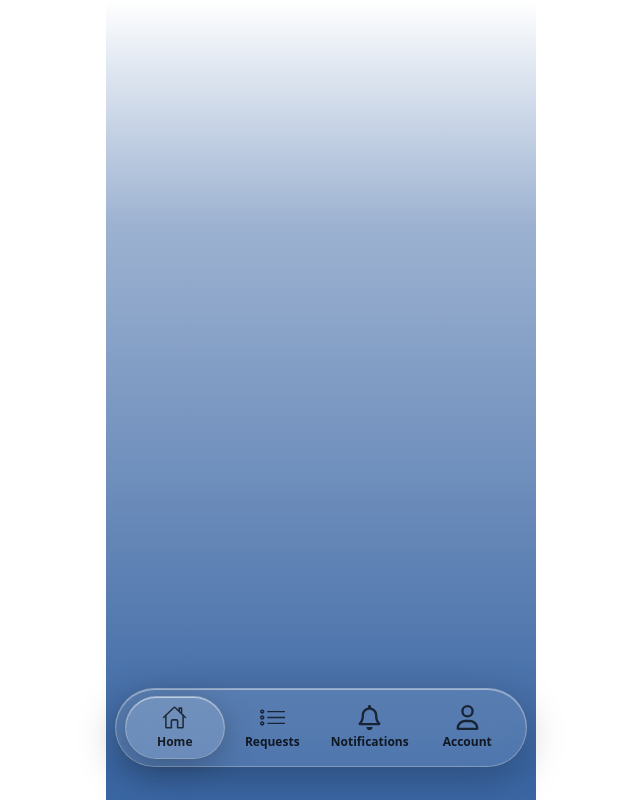
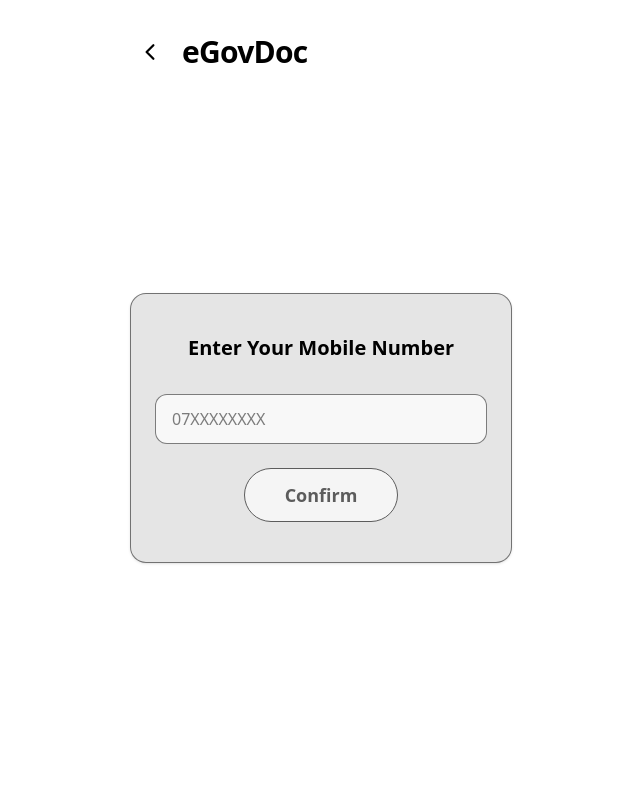
Before and after one commit to rajeevansharan/Hackstreet-Boys_eGovDoc, a React (Vite) app in the folder citizen-ui/: page /enter-phone in a window 1280 px wide. Shown: the whole page, without its empty margins (319-959 px from the left). Built offline with nearby package versions, Linux system fonts and the light colour scheme; no server answers.

Commit message:
Login finished

```diff
--- /dev/null
+++ b/citizen-ui/src/pages/EnterPhoneNumber.jsx
@@ -0,0 +1,95 @@
+import { useState } from "react";
+import { IoChevronBack } from "react-icons/io5";
+import { useNavigate } from "react-router-dom";
+
+// Page: Enter Your Mobile Number
+// After successful username/password login, user lands here to start phone OTP MFA.
+// Attempts to call optional backend endpoint POST /auth/request-phone-otp { phone }
+// If backend not implemented yet, falls back to a mock and proceeds to OTP page.
+
+export default function EnterPhoneNumber() {
+  const navigate = useNavigate();
+  const [phone, setPhone] = useState("");
+  const [loading, setLoading] = useState(false);
+  const [error, setError] = useState("");
+
+  const apiBase = import.meta.env.VITE_API_BASE || "http://localhost:8000";
+
+  const cleaned = phone.replace(/\D/g, "");
+  const disabled = loading || cleaned.length < 9; // allow 9+ digits
+
+  async function handleSubmit(e) {
+    e.preventDefault();
+    if (disabled) return;
+    setError("");
+    setLoading(true);
+    try {
+      // Try real API if it exists
+      const res = await fetch(`${apiBase}/auth/request-phone-otp`, {
+        method: "POST",
+        headers: { "Content-Type": "application/json" },
+        body: JSON.stringify({ phone: cleaned }),
+        credentials: "include",
+      }).catch(() => null);
+      if (!res || !res.ok) {
+        // Fallback mock path (no backend yet)
+        console.warn(
+          "request-phone-otp endpoint missing; using mock OTP 123456",
+        );
+        sessionStorage.setItem("egovdoc:mockOtp", "123456");
+      }
+      navigate("/verify-otp", { state: { phone: cleaned } });
+    } catch (err) {
+      setError(err.message || "Failed to send OTP");
+    } finally {
+      setLoading(false);
+    }
+  }
+
+  return (
+    <div className="mx-auto flex h-full w-full max-w-[430px] flex-col px-6 py-6">
+      <header className="flex items-center gap-3 py-2 text-3xl font-semibold">
+        <button
+          type="button"
+          onClick={() => navigate(-1)}
+          aria-label="Back"
+          className="flex h-10 w-10 items-center justify-center rounded-full text-black transition hover:bg-black/10"
+        >
+          <IoChevronBack className="h-6 w-6" />
+        </button>
+        <span className="tracking-tight">eGovDoc</span>
+      </header>
+      <div className="flex flex-1 items-center">
+        <form
+          onSubmit={handleSubmit}
+          className="w-full rounded-2xl border border-black/50 bg-black/10 px-6 py-10 text-center shadow-sm backdrop-blur"
+        >
+          <h1 className="mb-8 text-xl font-semibold">
+            Enter Your Mobile Number
+          </h1>
+          <input
+            type="tel"
+            inputMode="tel"
+            pattern="[0-9]*"
+            value={phone}
+            onChange={(e) => setPhone(e.target.value)}
+            placeholder="07XXXXXXXX"
+            className="mx-auto mb-6 block w-full rounded-xl border border-black/50 bg-white/70 px-4 py-3 text-base outline-none focus:border-[#2F7496]"
+          />
+          {error && (
+            <p className="mb-4 rounded-md border border-red-400 bg-red-50 px-3 py-2 text-sm font-medium text-red-700">
+              {error}
+            </p>
+          )}
+          <button
+            type="submit"
+            disabled={disabled}
+            className="mx-auto block rounded-full border border-black bg-white px-10 py-3 text-lg font-semibold text-black transition enabled:hover:bg-black enabled:hover:text-white disabled:cursor-not-allowed disabled:opacity-60"
+          >
+            {loading ? "Sending..." : "Confirm"}
+          </button>
+        </form>
+      </div>
+    </div>
+  );
+}
--- a/citizen-ui/src/pages/Login.jsx
+++ b/citizen-ui/src/pages/Login.jsx
@@ -45,7 +45,7 @@ function Login() {
       } catch {
         // ignore persistence errors (e.g., private mode)
       }
-      navigate("/", { replace: true });
+      navigate("/enter-phone", { replace: true });
     } catch (err) {
       setError(err.message || "Unknown error");
     } finally {
@@ -60,10 +60,12 @@ function Login() {
       <header className="py-4 text-center text-4xl font-semibold tracking-tight">
         eGovDoc
       </header>
+      <div className="flex flex-1 flex-col">
         <h1 className="mt-6 text-center text-2xl font-bold">Welcome Back!</h1>
+        <div className="flex flex-1 items-center">
           <form
             onSubmit={handleSubmit}
-        className="mt-8 flex flex-col gap-5 rounded-[40px] border border-black/25 bg-black/5 px-7 pt-8 pb-10 shadow-[inset_0_1px_0_rgba(255,255,255,.45),0_4px_20px_rgba(0,0,0,.15)]"
+            className="flex w-full flex-col gap-5 rounded-[40px] border border-black/25 bg-black/5 px-7 pt-8 pb-10 shadow-[inset_0_1px_0_rgba(255,255,255,.45),0_4px_20px_rgba(0,0,0,.15)]"
           >
             <h2 className="text-center text-lg font-semibold">
               Log in to your account
@@ -106,6 +108,8 @@ function Login() {
             </button>
           </form>
         </div>
+      </div>
+    </div>
   );
 }
 
--- /dev/null
+++ b/citizen-ui/src/pages/VerifyOTP.jsx
@@ -0,0 +1,125 @@
+import { useEffect, useRef, useState } from "react";
+import { IoChevronBack } from "react-icons/io5";
+import { useLocation, useNavigate } from "react-router-dom";
+
+// Page: Enter The OTP (6 digits) for phone verification.
+// Tries POST /auth/verify-phone-otp { phone, otp }.
+// If endpoint absent but mock OTP was stored, accepts that.
+
+export default function VerifyOTP() {
+  const navigate = useNavigate();
+  const location = useLocation();
+  const phone = location.state?.phone;
+  const [digits, setDigits] = useState(Array(6).fill(""));
+  const [loading, setLoading] = useState(false);
+  const [error, setError] = useState("");
+  const inputsRef = useRef([]);
+
+  const apiBase = import.meta.env.VITE_API_BASE || "http://localhost:8000";
+
+  useEffect(() => {
+    if (!phone) navigate("/enter-phone", { replace: true });
+  }, [phone, navigate]);
+
+  useEffect(() => {
+    inputsRef.current[0]?.focus();
+  }, []);
+
+  function handleChange(idx, value) {
+    if (!/^[0-9]?$/.test(value)) return;
+    const next = [...digits];
+    next[idx] = value;
+    setDigits(next);
+    if (value && idx < 5) inputsRef.current[idx + 1]?.focus();
+  }
+
+  function handleKeyDown(idx, e) {
+    if (e.key === "Backspace" && !digits[idx] && idx > 0) {
+      inputsRef.current[idx - 1]?.focus();
+    }
+  }
+
+  const otp = digits.join("");
+  const disabled = loading || otp.length !== 6;
+
+  async function handleSubmit(e) {
+    e.preventDefault();
+    if (disabled) return;
+    setError("");
+    setLoading(true);
+    try {
+      const res = await fetch(`${apiBase}/auth/verify-phone-otp`, {
+        method: "POST",
+        headers: { "Content-Type": "application/json" },
+        body: JSON.stringify({ phone, otp }),
+        credentials: "include",
+      }).catch(() => null);
+      if (!res || !res.ok) {
+        // Fallback: accept mock OTP
+        const mock = sessionStorage.getItem("egovdoc:mockOtp");
+        if (mock && mock === otp) {
+          console.warn("verify-phone-otp endpoint missing; accepted mock OTP");
+        } else {
+          throw new Error("Invalid OTP");
+        }
+      }
+      // Phone verified, continue to app
+      navigate("/", { replace: true });
+    } catch (err) {
+      setError(err.message || "Verification failed");
+    } finally {
+      setLoading(false);
+    }
+  }
+
+  return (
+    <div className="mx-auto flex h-full w-full max-w-[430px] flex-col px-6 py-6">
+      <header className="flex items-center gap-3 py-2 text-3xl font-semibold">
+        <button
+          type="button"
+          onClick={() => navigate(-1)}
+          aria-label="Back"
+          className="flex h-10 w-10 items-center justify-center rounded-full text-black transition hover:bg-black/10"
+        >
+          <IoChevronBack className="h-6 w-6" />
+        </button>
+        <span className="tracking-tight">eGovDoc</span>
+      </header>
+      <div className="flex flex-1 items-center">
+        <form
+          onSubmit={handleSubmit}
+          className="w-full rounded-2xl border border-black/50 bg-black/10 px-6 py-10 text-center shadow-sm backdrop-blur"
+        >
+          <h1 className="mb-8 text-xl font-semibold">Enter The OTP</h1>
+          <div className="mb-8 flex justify-center gap-3">
+            {digits.map((d, i) => (
+              <input
+                key={i}
+                ref={(el) => (inputsRef.current[i] = el)}
+                type="text"
+                inputMode="numeric"
+                maxLength={1}
+                value={d}
+                onChange={(e) => handleChange(i, e.target.value)}
+                onKeyDown={(e) => handleKeyDown(i, e)}
+                className="h-14 w-12 rounded-md border border-black/60 bg-white/80 text-center text-xl font-semibold outline-none focus:border-[#2F7496]"
+              />
+            ))}
+          </div>
+          {error && (
+            <p className="mb-4 rounded-md border border-red-400 bg-red-50 px-3 py-2 text-sm font-medium text-red-700">
+              {error}
+            </p>
+          )}
+          <button
+            type="submit"
+            disabled={disabled}
+            className="mx-auto block rounded-full border border-black bg-white px-10 py-3 text-lg font-semibold text-black transition enabled:hover:bg-black enabled:hover:text-white disabled:cursor-not-allowed disabled:opacity-60"
+          >
+            {loading ? "Verifying..." : "Confirm"}
+          </button>
+        </form>
+      </div>
+    </div>
+  );
+}
```
Also changed, not shown: citizen-ui/src/routes.jsx (+10 -0 lines). Lines whose indentation alone changed are shown as unchanged.
